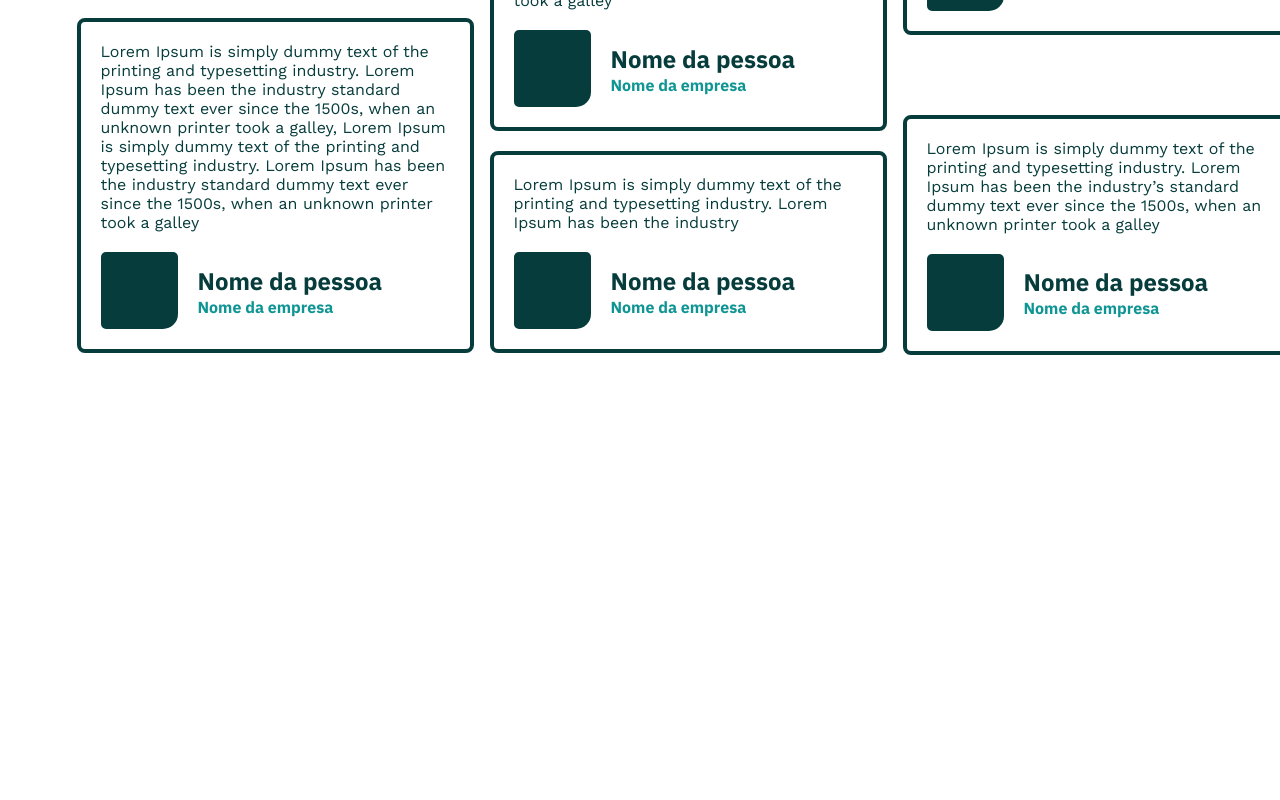
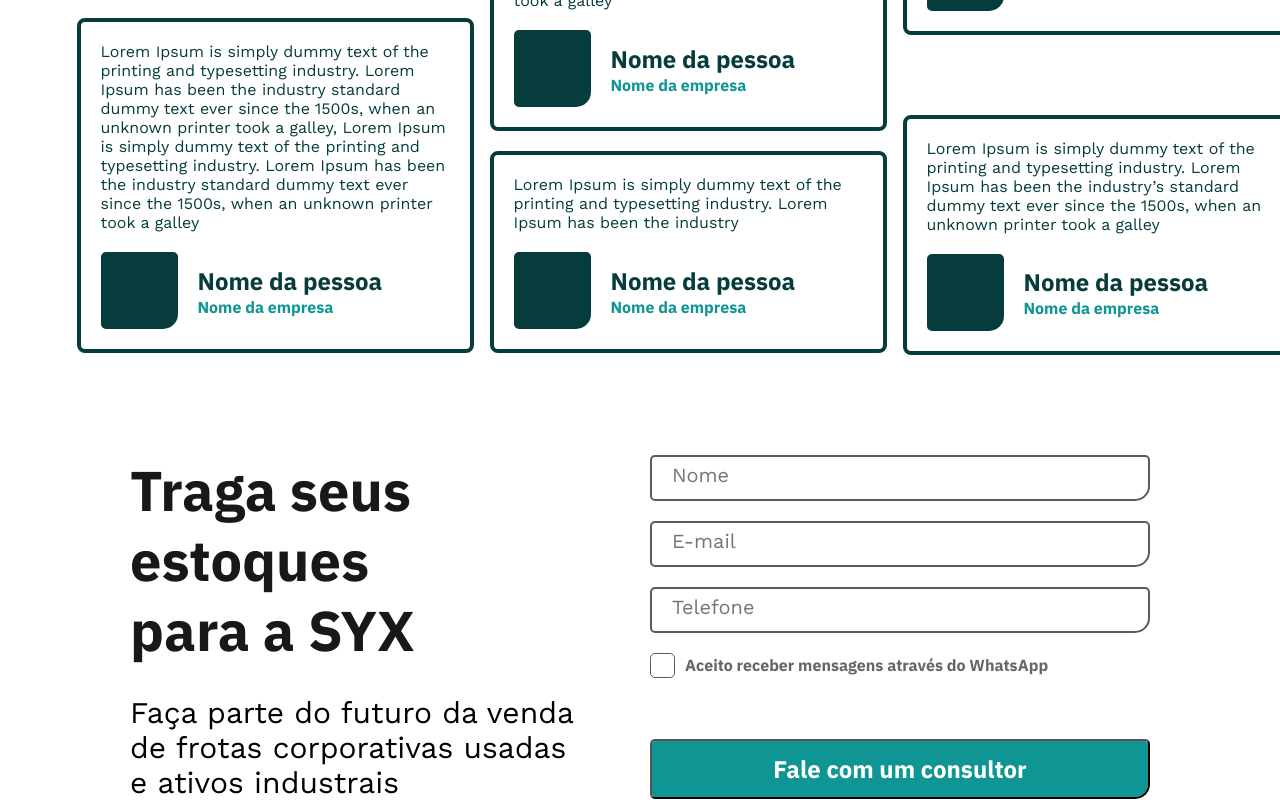
Before and after one commit to LuhBC-pixel/teste-syx, a Next.js app: page / in a window 1280 px wide. Shown: the part 2148-2948 px from the top of the page. Before the commit the page ends 2503 px from the top, so only its background shows below. Built offline with nearby package versions, Linux system fonts and the light colour scheme.

Commit message:
create Form

```diff
--- /dev/null
+++ b/src/components/Form/index.js
@@ -0,0 +1,27 @@
+import {
+  Button,
+  Checkbox,
+  Container,
+  ContainerCheckbox,
+  Input,
+  Label,
+} from './styles';
+
+export const Form = () => {
+  return (
+    <form>
+      <Container>
+        <Input type='text' placeholder='Nome' />
+        <Input type='email' placeholder='E-mail' />
+        <Input type='tel' placeholder='Telefone' />
+        <ContainerCheckbox>
+          <Checkbox type='checkbox' id='message' />
+          <Label htmlFor='message'>
+            Aceito receber mensagens através do WhatsApp
+          </Label>
+        </ContainerCheckbox>
+        <Button>Fale com um consultor</Button>
+      </Container>
+    </form>
+  );
+};
--- /dev/null
+++ b/src/components/Form/styles.js
@@ -0,0 +1,83 @@
+import styled from 'styled-components';
+import { COLORS, FONTS } from '../../styles/theme';
+
+export const Input = styled.input`
+  background: transparent 0% 0% no-repeat padding-box;
+  border: 2px solid #5b5b5b;
+  border-radius: 5px 5px 15px 5px;
+  width: 31.25rem;
+  height: 2.875rem;
+  padding: 0.688rem 1.25rem;
+
+  &::placeholder {
+    font-style: normal;
+    font-size: 20px;
+    font-weight: normal;
+    line-spacing: ${FONTS.LineSpacing50};
+    font-family: ${FONTS.FontfamilyWorkSans};
+  }
+`;
+
+export const Checkbox = styled.input`
+  background: transparent 0% 0% no-repeat padding-box;
+  border-radius: 5px;
+  border: 1px solid #5b5b5b;
+  width: 1.563rem;
+  height: 1.563rem;
+  appearance: none;
+  -webkit-appearance: none;
+  cursor: pointer;
+
+  &:checked {
+    background-color: ${COLORS.Color0f9594};
+  }
+
+  &:checked::after {
+    content: url('/check.svg');
+    display: flex;
+    justify-content: center;
+    align-items: center;
+    text-align: center;
+    margin-top: 0.2rem;
+    color: #fff;
+  }
+`;
+
+export const Label = styled.label`
+  font-style: normal;
+  font-weight: bold;
+  font-size: 16px;
+  line-spacing: ${FONTS.LineSpacing50};
+  font-family: ${FONTS.FontfamilyIbmPlexSans};
+  color: ${COLORS.Color666666};
+`;
+
+export const Button = styled.button`
+  background: ${COLORS.Color0f9594} 0% 0% no-repeat padding-box;
+  border-radius: 5px 5px 15px 5px;
+  width: 31.25rem;
+  height: 3.75rem;
+  margin-top: 2.6rem;
+  color: #fff;
+  font-style: normal;
+  font-weight: bold;
+  font-size: 24px;
+  line-spacing: ${FONTS.LineSpacing50};
+  font-family: ${FONTS.FontfamilyIbmPlexSans};
+`;
+
+export const Container = styled.div`
+  display: flex;
+  flex-direction: column;
+  align-items: center;
+  justify-content: center;
+  gap: 1.25rem;
+`;
+
+export const ContainerCheckbox = styled.div`
+  display: flex;
+  align-items: center;
+  justify-content: flex-start;
+  gap: 0.625rem;
+  width: 100%;
+`;
--- /dev/null
+++ b/src/components/SYKForm/index.js
@@ -0,0 +1,21 @@
+import { Form } from '../Form';
+import { Container, ContainerTitle, Subtitle, Title } from './styles';
+
+export function SYKForm() {
+  return (
+    <Container>
+      <ContainerTitle>
+        <Title>Traga seus estoques para a SYX</Title>
+        <div>
+          <Subtitle>
+            Faça parte do futuro da venda de frotas corporativas usadas e ativos
+            industrais
+          </Subtitle>
+        </div>
+      </ContainerTitle>
+      <div>
+        <Form />
+      </div>
+    </Container>
+  );
+}
--- /dev/null
+++ b/src/components/SYKForm/styles.js
@@ -0,0 +1,38 @@
+import styled from 'styled-components';
+import { COLORS, FONTS } from '../../styles/theme';
+
+export const Container = styled.div`
+  display: flex;
+  align-items: center;
+  justify-content: center;
+  width: 100%;
+  margin-top: 6.25rem;
+`;
+
+export const ContainerTitle = styled.div`
+  display: flex;
+  flex-direction: column;
+  align-items: flex-start;
+  justify-content: center;
+  width: 28.125rem;
+  margin-right: 4.375rem;
+`;
+
+export const Title = styled.h2`
+  font-style: normal;
+  font-weight: bold;
+  font-size: 56px;
+  line-height: 70px;
+  font-family: ${FONTS.FontfamilyIbmPlexSans};
+  color: ${COLORS.Color181817};
+  width: 19.5rem;
+  margin-bottom: 1.875rem;
+`;
+
+export const Subtitle = styled.span`
+  font-style: normal;
+  font-weight: normal;
+  font-size: 30px;
+  font-family: ${FONTS.FontfamilyWorkSans};
+  width: 28.125rem;
+`;
--- a/src/pages/index.js
+++ b/src/pages/index.js
@@ -3,6 +3,7 @@
 import { Hero } from '../components/Hero';
 import { Navbar } from '../components/Navbar';
 import { Recovery } from '../components/Recovery';
+import { SYKForm } from '../components/SYKForm';
 import { DivCases } from '../components/styles';
 
 export default function Home() {
@@ -22,6 +23,9 @@
         <div>
           <Comment />
         </div>
+        <div>
+          <SYKForm />
+        </div>
       </div>
       <div></div>
     </>
```
Also changed, not shown: public/check.svg (added).
